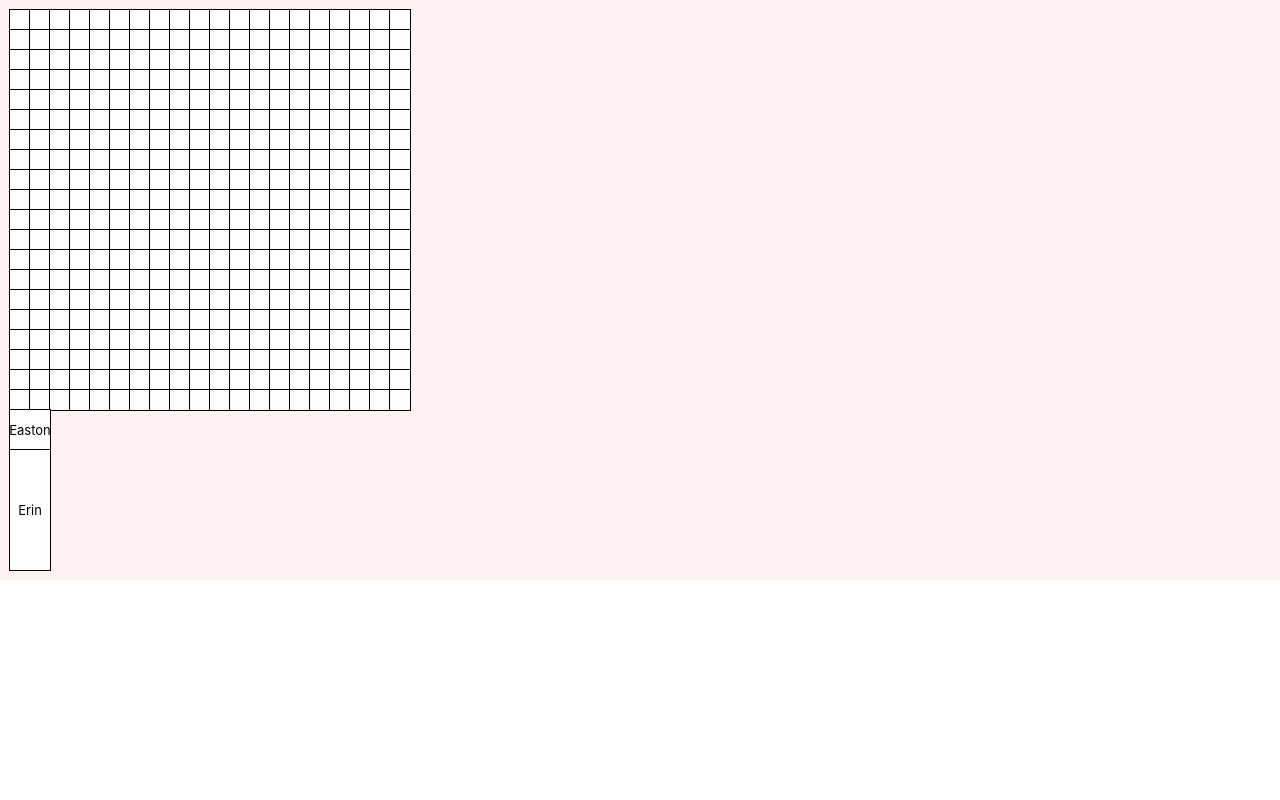
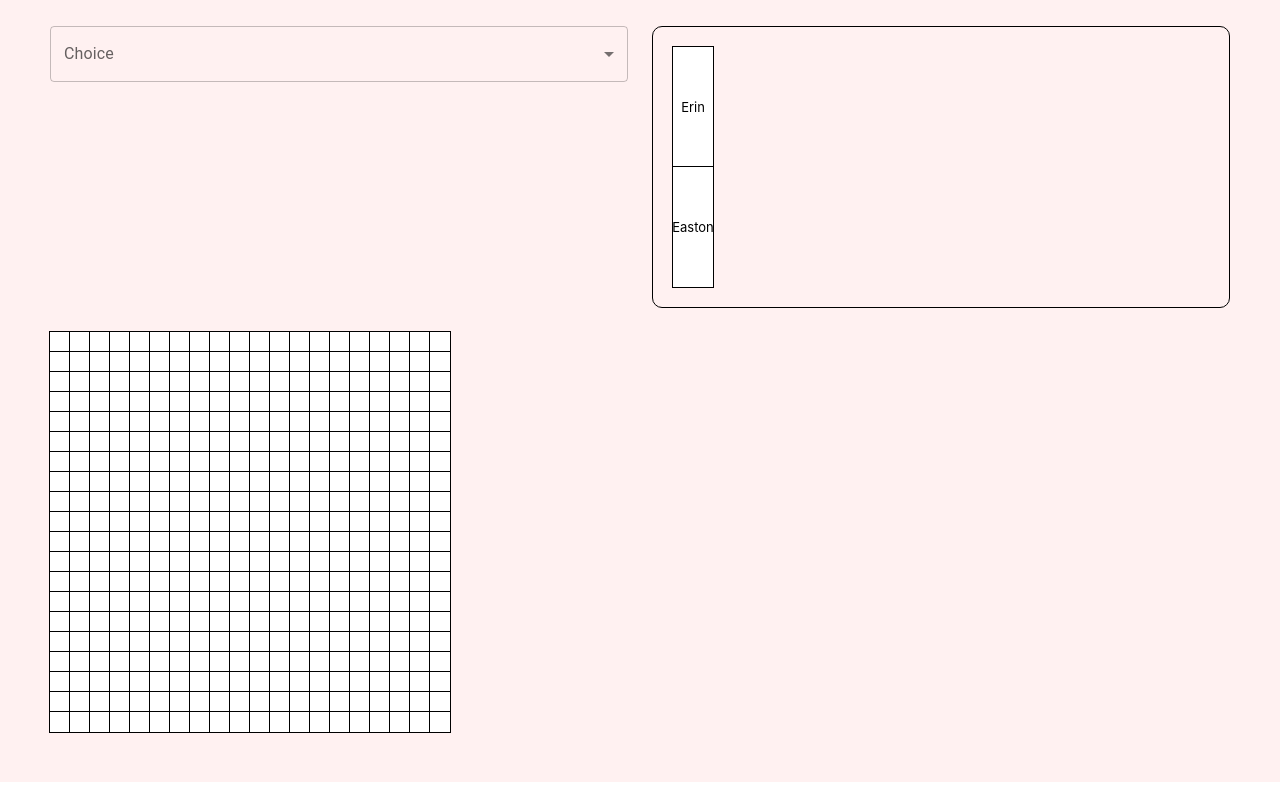
Before and after one commit to erinbye/cubeventory, a React (Create React App) app: page / in a window 1280 px wide. Built offline with nearby package versions, Linux system fonts and the light colour scheme.

Commit message:
add ts and materialUI

```diff
--- a/src/App.css
+++ b/src/App.css
@@ -1,6 +1,6 @@
 .App {
   background-color: #fff1f1;
-  padding: 10px;
+  padding: 50px;
 }
 
 .cube {
@@ -28,3 +28,9 @@
   background-color: white;
   outline: 1px solid black;
 }
+
+.item-container {
+  padding: 20px;
+  border: 1px solid black;
+  border-radius: 10px;
+}
--- a/src/App.js
+++ /dev/null
@@ -1,47 +0,0 @@
-import "./App.css";
-import Draggable from "react-draggable";
-
-const BASE_SIZE = 20;
-
-const CenteredText = ({ children }) => {
-  return <div className="centeredText">{children}</div>;
-};
-
-const Grid = ({ cols, rows, itemSize }) => {
-  const itemHeight = itemSize[0];
-  const itemWidth = itemSize[1];
-  const autoWord = "auto ";
-  const autoCols = autoWord.repeat(cols);
-  const itemCount = cols * rows;
-  return (
-    <div className="grid-container" style={{ gridTemplateColumns: autoCols }}>
-      {[...Array(itemCount)].map((e, i) => (
-        <div key={i} style={{ height: itemHeight, width: itemWidth }} />
-      ))}
-    </div>
-  );
-};
-
-const Cube = ({ name, size }) => {
-  const height = `${size[0]}px`;
-  const width = `${size[1]}px`;
-  return (
-    <Draggable>
-      <div className="cube" style={{ height, width }}>
-        <CenteredText>{name}</CenteredText>
-      </div>
-    </Draggable>
-  );
-};
-
-const App = () => {
-  return (
-    <div className="App">
-      <Grid cols={20} rows={20} itemSize={[BASE_SIZE, BASE_SIZE]}></Grid>
-      <Cube name="Easton" size={[BASE_SIZE * 2, BASE_SIZE * 2]} />
-      <Cube name="Erin" size={[BASE_SIZE * 6, BASE_SIZE * 2]} />
-    </div>
-  );
-};
-
-export default App;
--- /dev/null
+++ b/src/App.tsx
@@ -0,0 +1,115 @@
+import "./App.css";
+import Draggable from "react-draggable";
+import {
+  Select,
+  MenuItem,
+  FormControl,
+  InputLabel,
+  SelectChangeEvent,
+  Grid,
+  Container,
+} from "@mui/material";
+import { useState } from "react";
+
+const BASE_SIZE: number = 20;
+
+interface Option {
+  name: string;
+  size: number[];
+}
+
+const CHOICES: Option[] = [
+  { name: "Erin", size: [BASE_SIZE * 6, BASE_SIZE * 2] },
+  { name: "Easton", size: [BASE_SIZE * 6, BASE_SIZE * 2] },
+];
+
+const CenteredText = ({ children }: { children: any }): JSX.Element => {
+  return <div className="centeredText">{children}</div>;
+};
+
+const Cubeventory = ({
+  cols,
+  rows,
+  itemSize,
+}: {
+  cols: number;
+  rows: number;
+  itemSize: number[];
+}): JSX.Element => {
+  const itemHeight = itemSize[0];
+  const itemWidth = itemSize[1];
+  const autoWord = "auto ";
+  const autoCols = autoWord.repeat(cols);
+  const itemCount = cols * rows;
+  return (
+    <div className="grid-container" style={{ gridTemplateColumns: autoCols }}>
+      {[...Array(itemCount)].map((e, i) => (
+        <div key={i} style={{ height: itemHeight, width: itemWidth }} />
+      ))}
+    </div>
+  );
+};
+
+const Cube = ({
+  name,
+  size,
+}: {
+  name: string;
+  size: Number[];
+}): JSX.Element => {
+  const height = `${size[0]}px`;
+  const width = `${size[1]}px`;
+  return (
+    <Draggable>
+      <div className="cube" style={{ height, width }}>
+        <CenteredText>{name}</CenteredText>
+      </div>
+    </Draggable>
+  );
+};
+
+const Dropdown = (): JSX.Element => {
+  const [choice, setChoice] = useState("");
+
+  const handleChange = (e: SelectChangeEvent) => {
+    setChoice(e.target.value as string);
+  };
+  return (
+    <FormControl fullWidth>
+      <InputLabel>Choice</InputLabel>
+      <Select value={choice} label="Choice" onChange={handleChange}>
+        {CHOICES.map((item, index) => (
+          <MenuItem value={index}>{item.name}</MenuItem>
+        ))}
+      </Select>
+    </FormControl>
+  );
+};
+
+const App = (): JSX.Element => {
+  return (
+    <div className="App">
+      <Grid container gridAutoFlow="column" rowSpacing={3}>
+        <Container disableGutters>
+          <Grid container gridAutoFlow="row" columnSpacing={3}>
+            <Grid item xs={6}>
+              <Dropdown />
+            </Grid>
+            <Grid item xs={6}>
+              <div className="item-container">
+                {CHOICES.map((choice) => (
+                  <Cube name={choice.name} size={choice.size} />
+                ))}
+              </div>
+            </Grid>
+          </Grid>
+        </Container>
+        <Grid item>
+          <Cubeventory cols={20} rows={20} itemSize={[BASE_SIZE, BASE_SIZE]} />
+        </Grid>
+      </Grid>
+    </div>
+  );
+};
+
+export default App;
--- a/src/index.js
+++ b/src/index.tsx
@@ -1,10 +1,12 @@
-import React from 'react';
-import ReactDOM from 'react-dom/client';
-import './index.css';
-import App from './App';
-import reportWebVitals from './reportWebVitals';
+import React from "react";
+import ReactDOM from "react-dom/client";
+import "./index.css";
+import App from "./App";
+//import reportWebVitals from "./reportWebVitals";
 
-const root = ReactDOM.createRoot(document.getElementById('root'));
+const root = ReactDOM.createRoot(
+  document.getElementById("root") as HTMLElement
+);
 root.render(
   <React.StrictMode>
     <App />
@@ -14,4 +16,4 @@ root.render(
 // If you want to start measuring performance in your app, pass a function
 // to log results (for example: reportWebVitals(console.log))
 // or send to an analytics endpoint. Learn more: https://bit.ly/CRA-vitals
-reportWebVitals();
+//reportWebVitals();
--- a/src/reportWebVitals.js
+++ b/src/reportWebVitals.ts
@@ -1,6 +1,8 @@
-const reportWebVitals = onPerfEntry => {
+import { ReportHandler } from "web-vitals";
+
+const reportWebVitals = (onPerfEntry?: ReportHandler) => {
   if (onPerfEntry && onPerfEntry instanceof Function) {
-    import('web-vitals').then(({ getCLS, getFID, getFCP, getLCP, getTTFB }) => {
+    import("web-vitals").then(({ getCLS, getFID, getFCP, getLCP, getTTFB }) => {
       getCLS(onPerfEntry);
       getFID(onPerfEntry);
       getFCP(onPerfEntry);
```
Also changed, not shown: package.json (+8 -0 lines), tsconfig.json (added, +26 -0 lines), src/setupTests.ts (renamed from src/setupTests.js), 2 other files (tests, documents, lock files or other folders).
